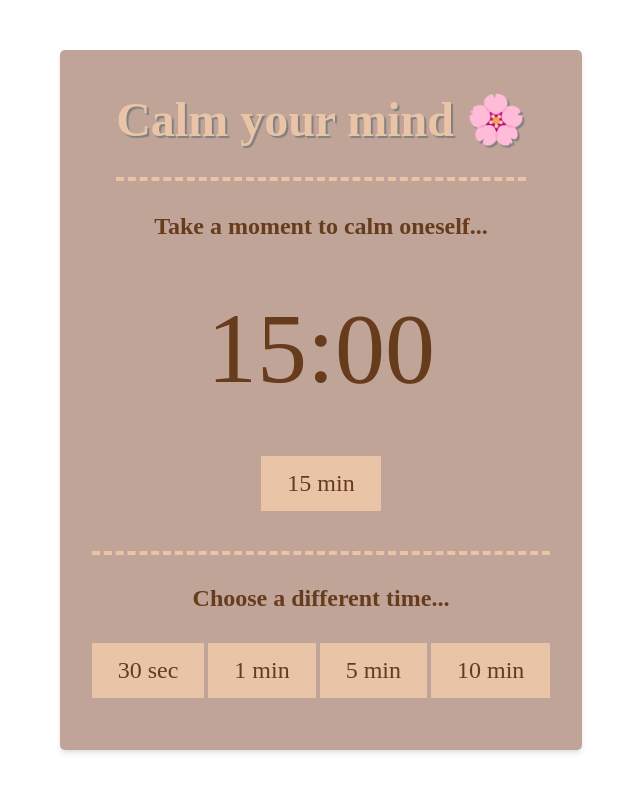
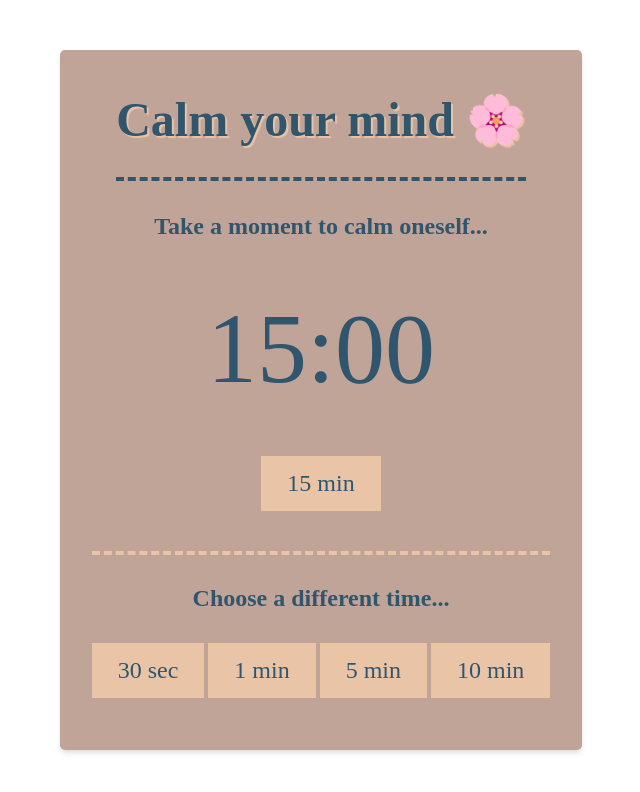
Before and after one commit to gitmonkus/javaScriptmas22-relax, a plain HTML site: page index.html in a window 1280 px wide. Shown: the whole page, without its empty margins (319-959 px from the left). Drawn offline with nearby package versions, Linux system fonts and the light colour scheme.

Commit message:
Update index.css
Accessibility update

```diff
--- a/index.css
+++ b/index.css
@@ -8,6 +8,7 @@
   --soft: #c0a498;
   --othersoft: #e9c4a6;
   --other: #663c1d;
+  --others: #30566d;
 }
 
 html,
@@ -16,7 +17,7 @@ body {
   padding: 0;
 }
 * {
-  color: var(--other);
+  color: var(--others);
 }
 body {
   display: flex;
@@ -32,8 +33,8 @@ body {
 h1 {
   margin-top: 10px;
   font-size: 3rem;
-  color: var(--othersoft);
-  text-shadow: 2px 2px 1px grey;
+  color: var(--others);
+  text-shadow: 2px 2px 1px var(--othersoft);
   border-bottom: 4px dashed;
   padding-bottom: 30px;
 }
@@ -65,7 +66,8 @@ h1 {
 button {
   border: none;
   background-color: var(--othersoft);
-  color: var(--other);
+  color: var(--others);
+  text-shadow: none;
   padding: 0.5em 1em;
   font-size: 1.5rem;
   border: 2px dashed transparent;
@@ -77,7 +79,7 @@ button:focus {
   cursor: pointer;
   outline: none;
   background: var(--soft);
-  color: var(--other);
+  color: var(--others);
   border: 2px dashed var(--othersoft);
 }
 
```
